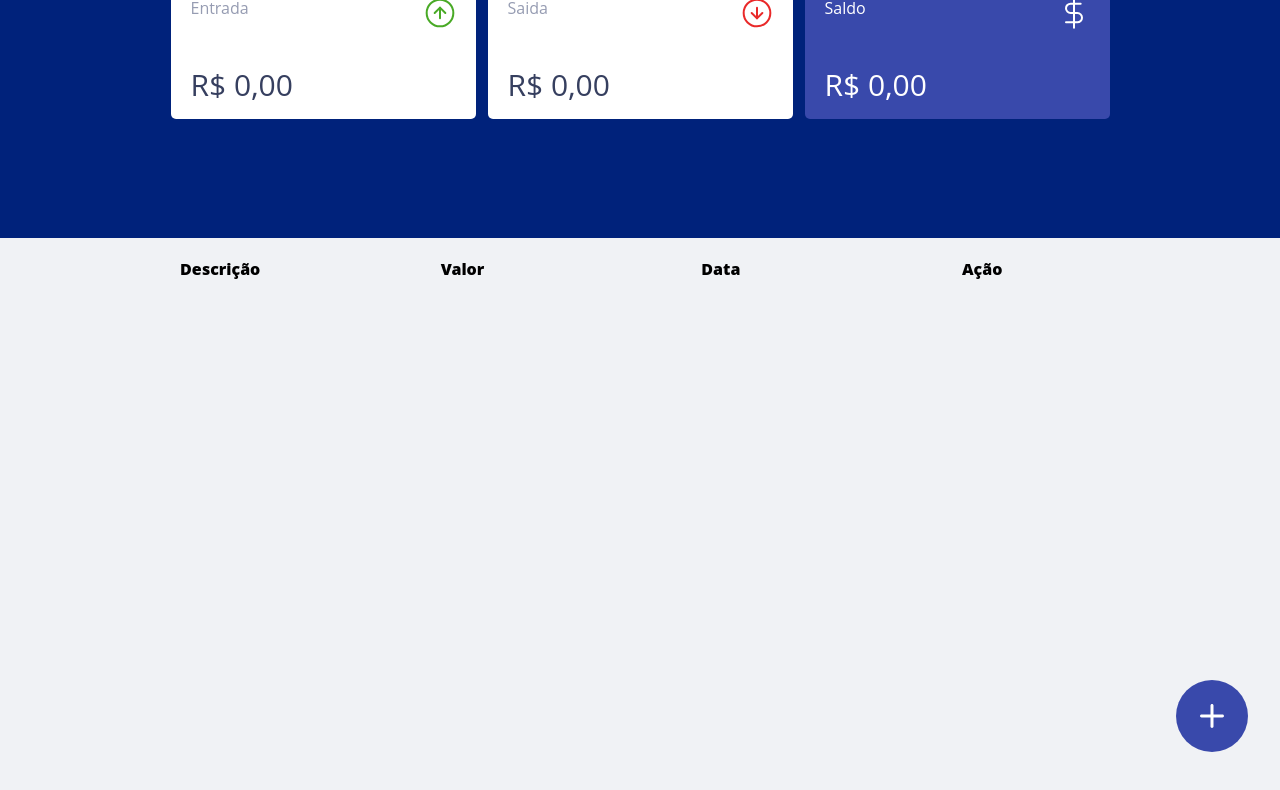
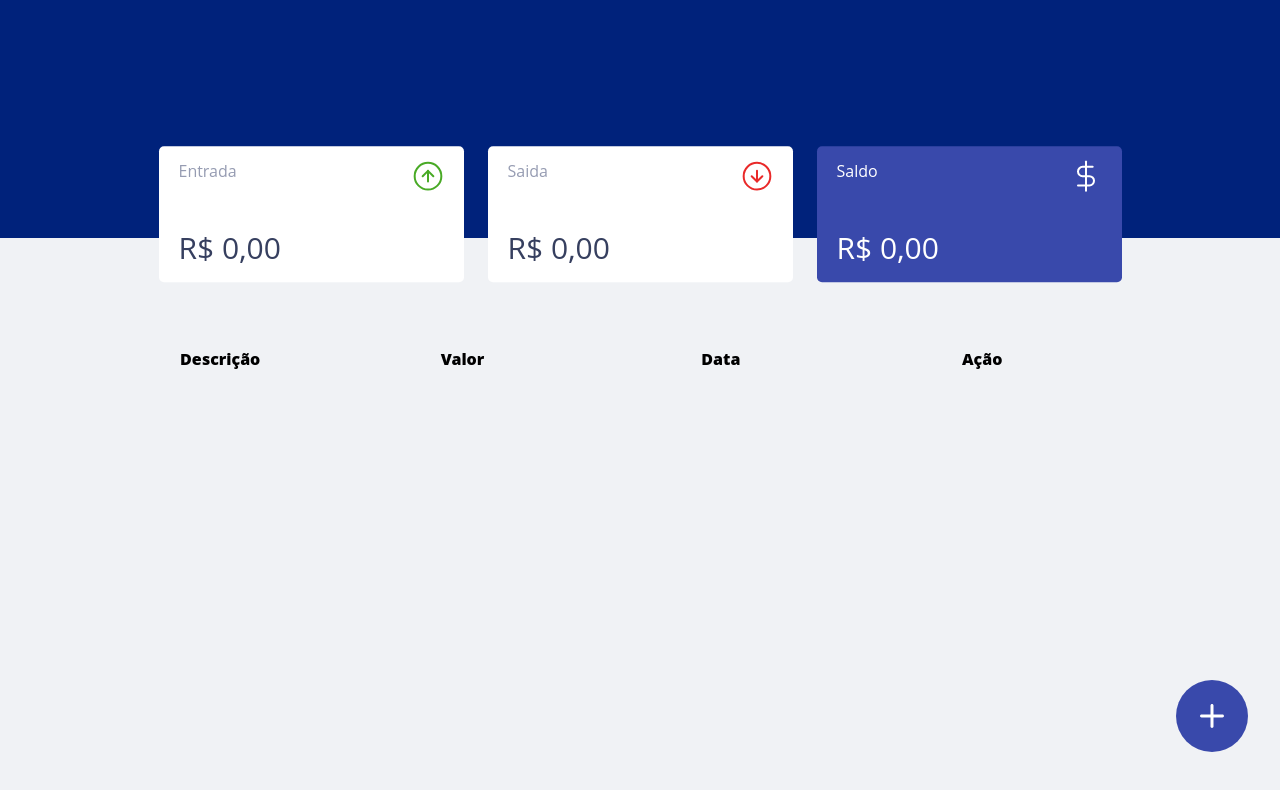
Before and after one commit to HermesE30/finance, a React (Vite) app: page / in a window 1280 px wide. Shown: the top 790 px of the page. Built offline with nearby package versions, Linux system fonts and the light colour scheme.

Commit message:
fix: layout

```diff
--- a/src/pages/Home/styles.ts
+++ b/src/pages/Home/styles.ts
@@ -35,21 +35,13 @@ export const CardsContainer = styled.div`
   width: 100%;
   display: flex;
   justify-content: center;
-  gap: 12px;
-  transform: translateY(-50%);
-  flex-wrap: wrap;
-  transition: all 0.5s ease-in-out;
+  transform: translateY(70%);
+  gap: 24px;
 
-  @media (max-width: 940px) {
-    transition: all 0.5s ease-in-out;
-    transform: translateY(-15%);
-  }
-
-  @media (max-width: 520px) {
-    transition: all 0.5s ease-in-out;
+  @media (max-width: 1000px) {
     align-items: center;
     flex-direction: column;
-    transform: translateY(-15%);
+    transform: translateY(0);
   }
 `;
 
@@ -59,6 +51,7 @@ export const Content = styled.div`
 
   @media (min-width: 1000px) {
     padding: 0;
+    margin-top: 90px;
     max-width: 960px;
   }
 `;
```
